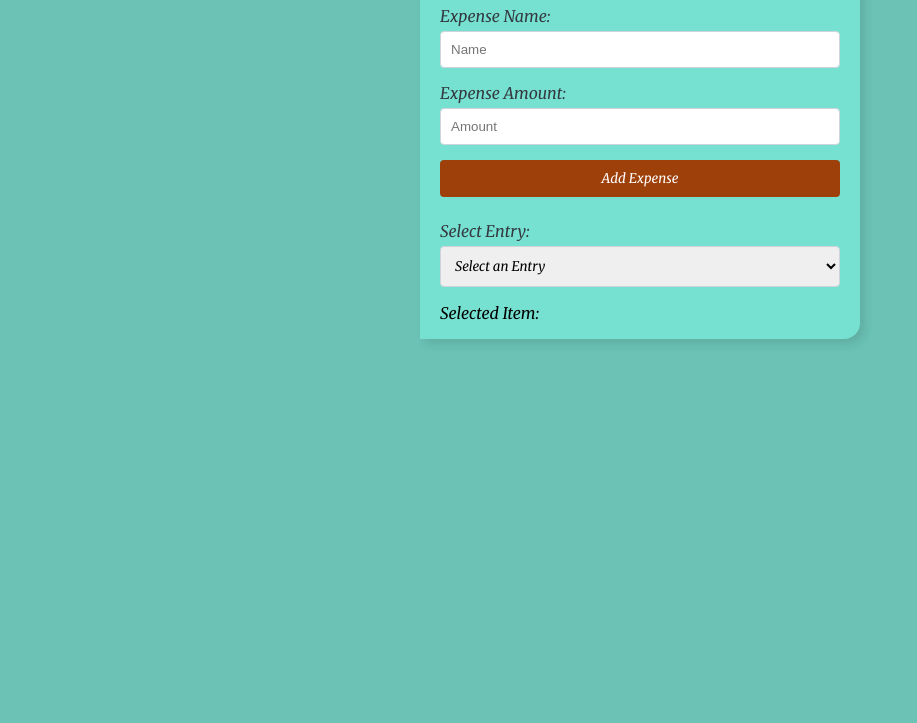
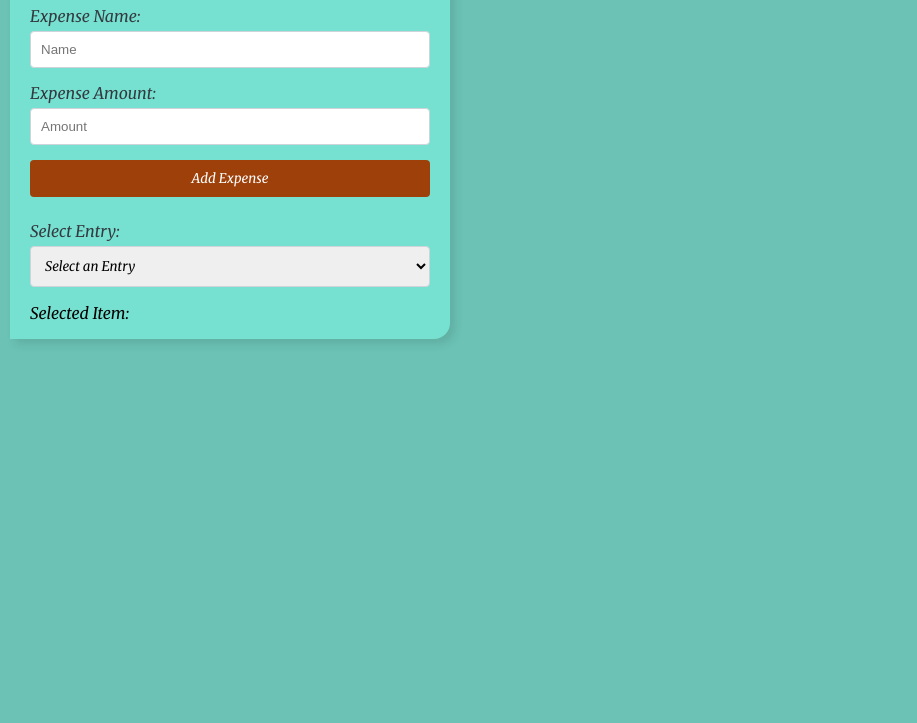
Before and after one commit to mkashifpathan/expense-tracker, a plain HTML site: page index.html in a window 1280 px wide. Shown: the part 77-800 px from the top of the page, without its empty margins (0-917 px from the left). Drawn offline with Linux system fonts and the light colour scheme.

Commit message:
first commit

```diff
--- a/styles.css
+++ b/styles.css
@@ -12,7 +12,7 @@ body {
     display: flex;
     flex-direction: column;
     max-width: 400px;
-    margin: 0 auto;
+    margin: 0 10px;
     background-color: #76e1d1;
     padding: 0px 20px;
     border-radius: 1rem 0 1rem 0;
```
